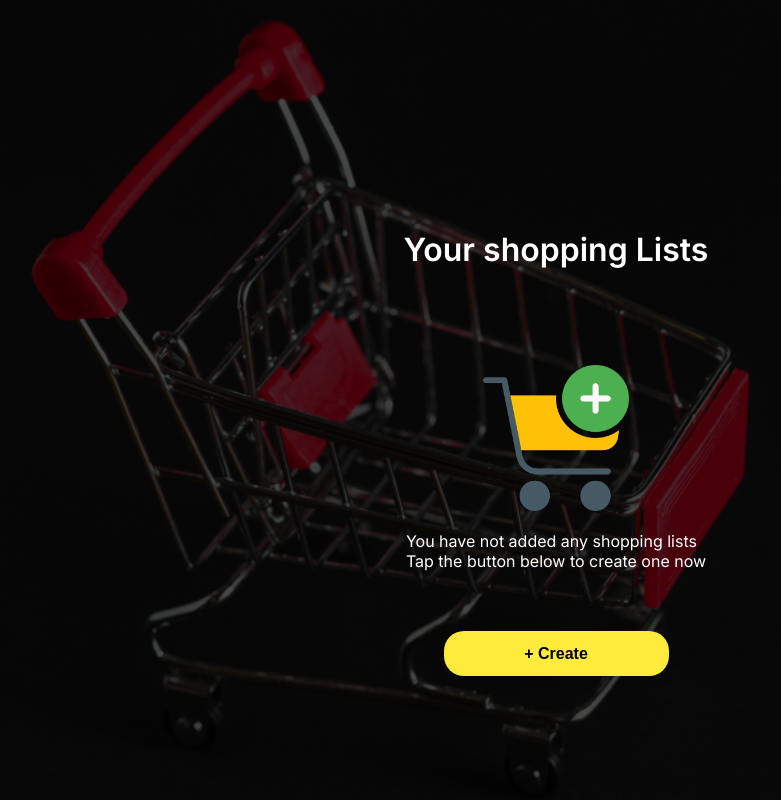
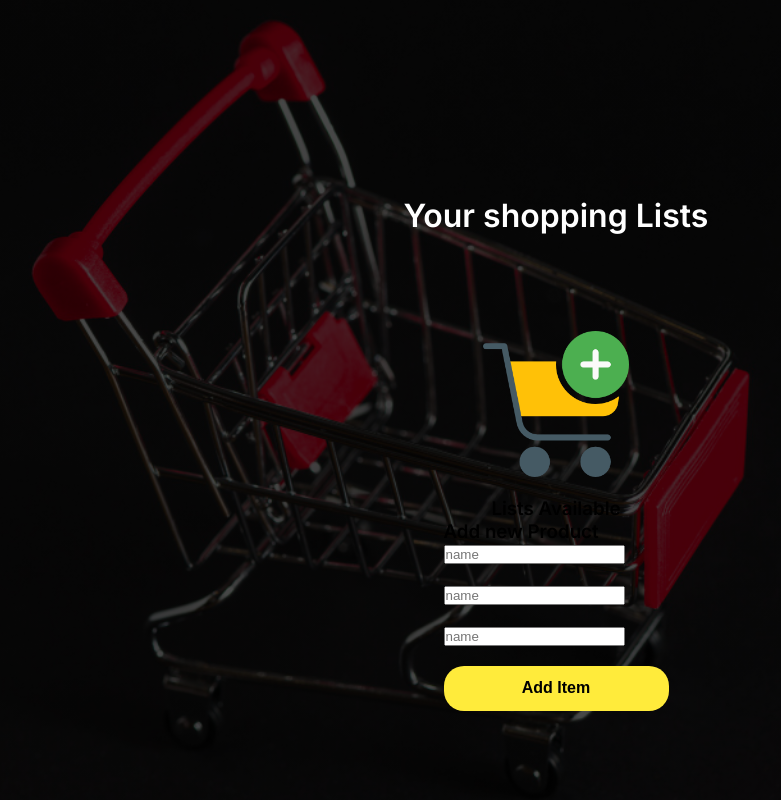
Before and after one commit to marclipe/grocery-list, a React (Create React App) app: page / in a window 1280 px wide. Shown: the whole page, without its empty margins (84-865 px from the left). Built offline with nearby package versions, Linux system fonts and the light colour scheme.

Commit message:
Start add items

```diff
--- /dev/null
+++ b/src/components/AddItem/AddItem.tsx
@@ -0,0 +1,57 @@
+import { useContext, useState } from "react"
+import { ItemContext } from "../../context/contextItem"
+
+export const AddItem = () => {
+  const { dispatchUserEvent } = useContext(ItemContext);
+  const [ name, setName ] = useState('');
+  const [ price, setPrice ] = useState('');
+  const [ image, setImage ] = useState('')
+
+  const handleAddItem = () => {
+    const item = { id: Math.random(), name, price, image };
+    dispatchUserEvent('ADD_ITEM', {newItem: item})
+  }
+
+  return (
+    <div>
+      <h3>Add new Product</h3>
+      <div>
+        <input
+          type="text"
+          value={name}
+          id="name"
+          onChange={(e) => {
+            setName(e.target.value);
+          }}
+          placeholder="name"
+        />
+      </div>
+      <br />
+      <div>
+        <input
+          type="text"
+          value={price}
+          id="price"
+          onChange={(e) => {
+            setPrice(e.target.value);
+          }}
+          placeholder="name"
+        />
+      </div>
+      <br />
+      <div>
+        <input
+          type="text"
+          value={image}
+          id="price"
+          onChange={(e) => {
+            setImage(e.target.value);
+          }}
+          placeholder="name"
+        />
+      </div>
+      <br />
+      <button onClick={handleAddItem}>Add Item</button>
+    </div>
+  );
+}
--- /dev/null
+++ b/src/components/Item/Item.tsx
@@ -0,0 +1,22 @@
+import { useContext } from "react"
+import { ItemContext } from "../../context/contextItem"
+
+export function Item() {
+  const { dispatchUserEvent } = useContext(ItemContext)
+
+  const handleRemoveItem = () => {
+    dispatchUserEvent('REMOVE_ITEM', {itemId: item.id});
+  }
+
+  return (
+    <div className="item">
+      <h3>{item.name}</h3>
+      <h4>{Item.price}</h4>
+      <div>
+        <img src={Item.image} alt="" />
+      </div>
+
+      <button onClick={handle}>Delete item</button>
+    </div>
+  )
+}
--- /dev/null
+++ b/src/components/ItemList/ItemList.tsx
@@ -0,0 +1,17 @@
+import { useContext } from "react"
+import { ItemContext } from "../../context/contextItem"
+import { Item } from "../Item/Item"
+
+
+export const ItemList = () => {
+  const { items } = useContext(ItemContext)
+
+  return (
+    <div>
+      <h3>Lists Available</h3>
+      {items.map(item =>
+        <Item key={item.id} item={item}></Item>
+      )}
+    </div>
+  )
+}
--- /dev/null
+++ b/src/context/contextItem.ts
@@ -0,0 +1,17 @@
+import { Dispatch, createContext } from "react";
+
+interface ListItem {
+  id: number;
+}
+
+type ActionType = "ADD_ITEM" | "REMOVE_ITEM";
+
+interface ItemContextType {
+  items: ListItem[];
+  dispatchUserEvent: Dispatch<{ type: ActionType; payload: any }>;
+}
+
+export const ItemContext = createContext<ItemContextType>({
+  items: [],
+  dispatchUserEvent: () => {}
+});
--- a/src/pages/Home/index.tsx
+++ b/src/pages/Home/index.tsx
@@ -1,16 +1,57 @@
 import './styles.scss'
 import imgCart from '../../assets/icons/cart.png'
+import { ItemContext } from '../../context/contextItem';
+import { useState } from 'react';
+import { ItemList } from '../../components/ItemList/ItemList';
+import { AddItem } from '../../components/AddItem/AddItem';
+
+interface ListItem {
+  id: number;
+}
 
 export function Home() {
+  const [items, setItems] = useState<ListItem[]>([]);
+
+  type ActionType = "ADD_ITEM" | "REMOVE_ITEM";
+
+  interface Action {
+    type: ActionType;
+    payload?: { newItem?: ListItem; itemId?: number };
+  }
+
+  const dispatchUserEvent = (
+    action: Action
+  ) => {
+    switch (action.type) {
+      case "ADD_ITEM":
+        if (action.payload?.newItem) {
+          setItems([...items, action.payload.newItem]);
+        }
+        return;
+      case "REMOVE_ITEM":
+        if (action.payload?.itemId) {
+          setItems(items.filter((item) => item.id !== action.payload?.itemId));
+        }
+        return;
+      default:
+        return;
+    }
+  };
+
   return (
+
+    <ItemContext.Provider value={{ items, dispatchUserEvent }}>
       <main className='home-container'>
         <h1>Your shopping Lists</h1>
         <img src={imgCart} alt="" />
-      <p>
+        {/* <p>
           You have not added any shopping lists <br /> Tap the button below to create one
           now
         </p>
-      <button><strong>+</strong> Create</button>
+        <button><strong>+</strong> Create</button> */}
+        <ItemList/>
+        <AddItem/>
       </main>
+    </ItemContext.Provider>
   );
 }
```
Also changed, not shown: src/components/SuccessModal/SuccessModal.tsx (added, +26 -0 lines), src/components/SuccessModal/styles.scss (added), 1 other file (tests, documents, lock files or other folders). Lines whose indentation alone changed are shown as unchanged.
